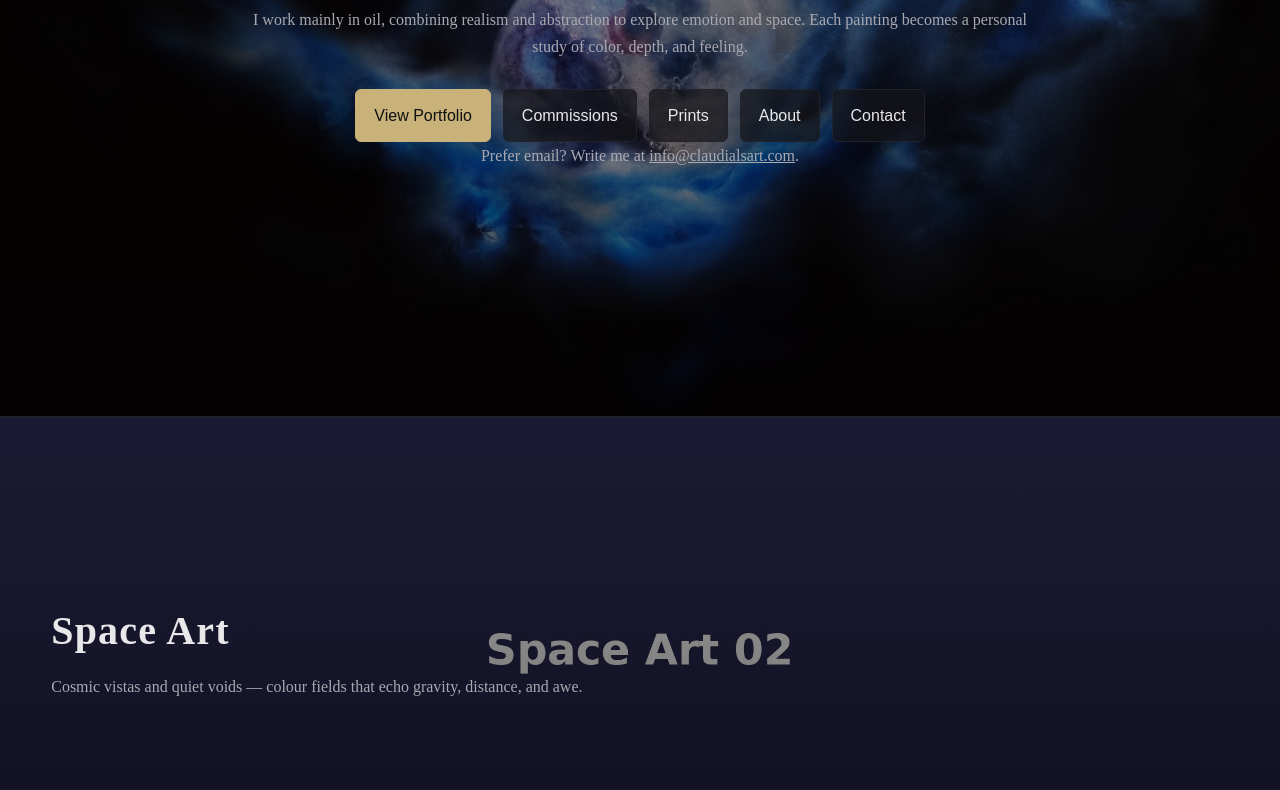
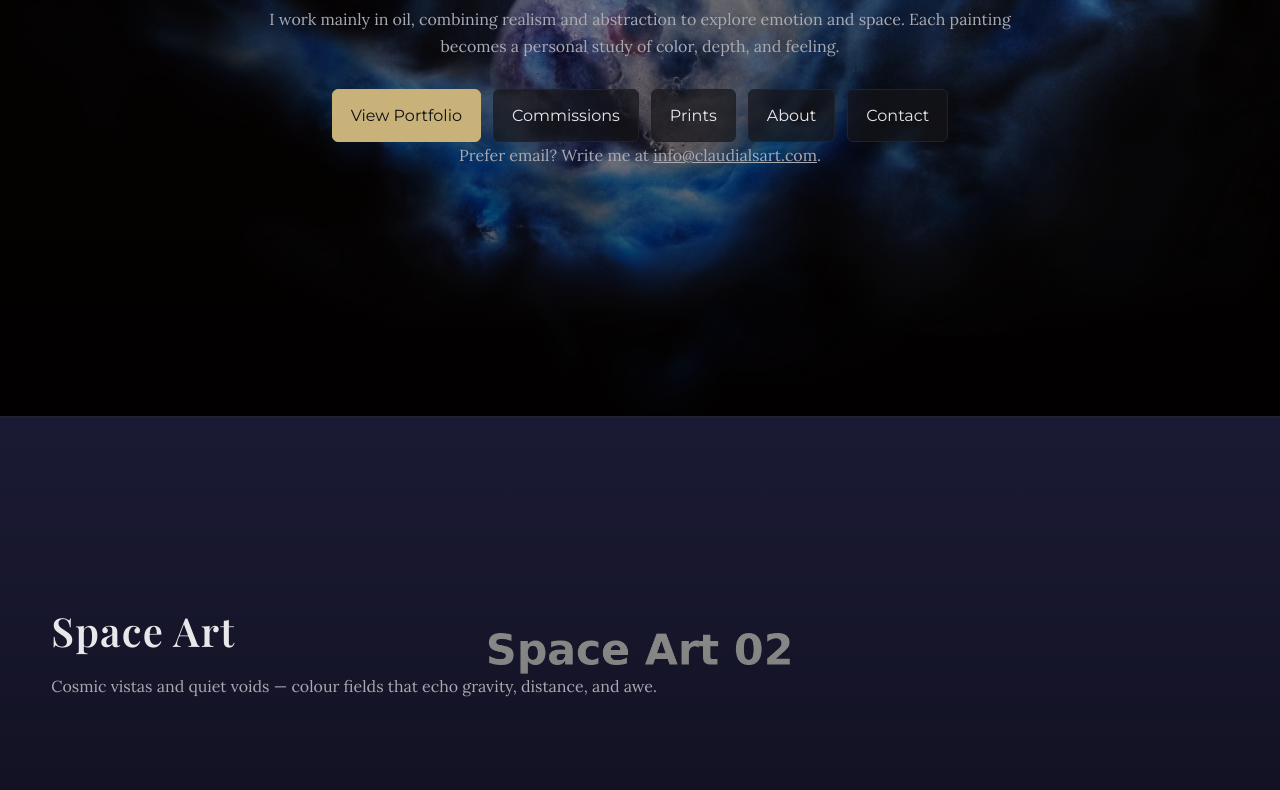
Before and after one commit to claudialsart/Claudialsart-test, a plain HTML site: page index.html in a window 1280 px wide. Shown: the part 385-1175 px from the top of the page. Drawn offline with nearby package versions, Linux system fonts and the light colour scheme.

Commit message:
Update index.html

```diff
--- a/index.html
+++ b/index.html
@@ -7,7 +7,11 @@
   <meta name="viewport" content="width=device-width, initial-scale=1">
   <title>Claudia Ls Art — Where reality meets the unseen</title>
   <meta name="description" content="Cosmic oil paintings and abstract realism by Claudia Ls Art. Where reality meets the unseen.">
-<link href="https://fonts.googleapis.com/css2?family=EB+Garamond:wght@500;700&display=swap" rel="stylesheet">
+
+  <!-- Fonts: hero keeps EB Garamond, site uses Montserrat / Playfair / Lora -->
+  <link href="https://fonts.googleapis.com/css2?family=EB+Garamond:wght@500;700&display=swap" rel="stylesheet">
+  <link href="https://fonts.googleapis.com/css2?family=Montserrat:wght@400;500;600&family=Playfair+Display:wght@500;600;700&family=Lora:wght@400;500&display=swap" rel="stylesheet">
+
   <link rel="stylesheet" href="style.css">
 </head>
 <body>
```
